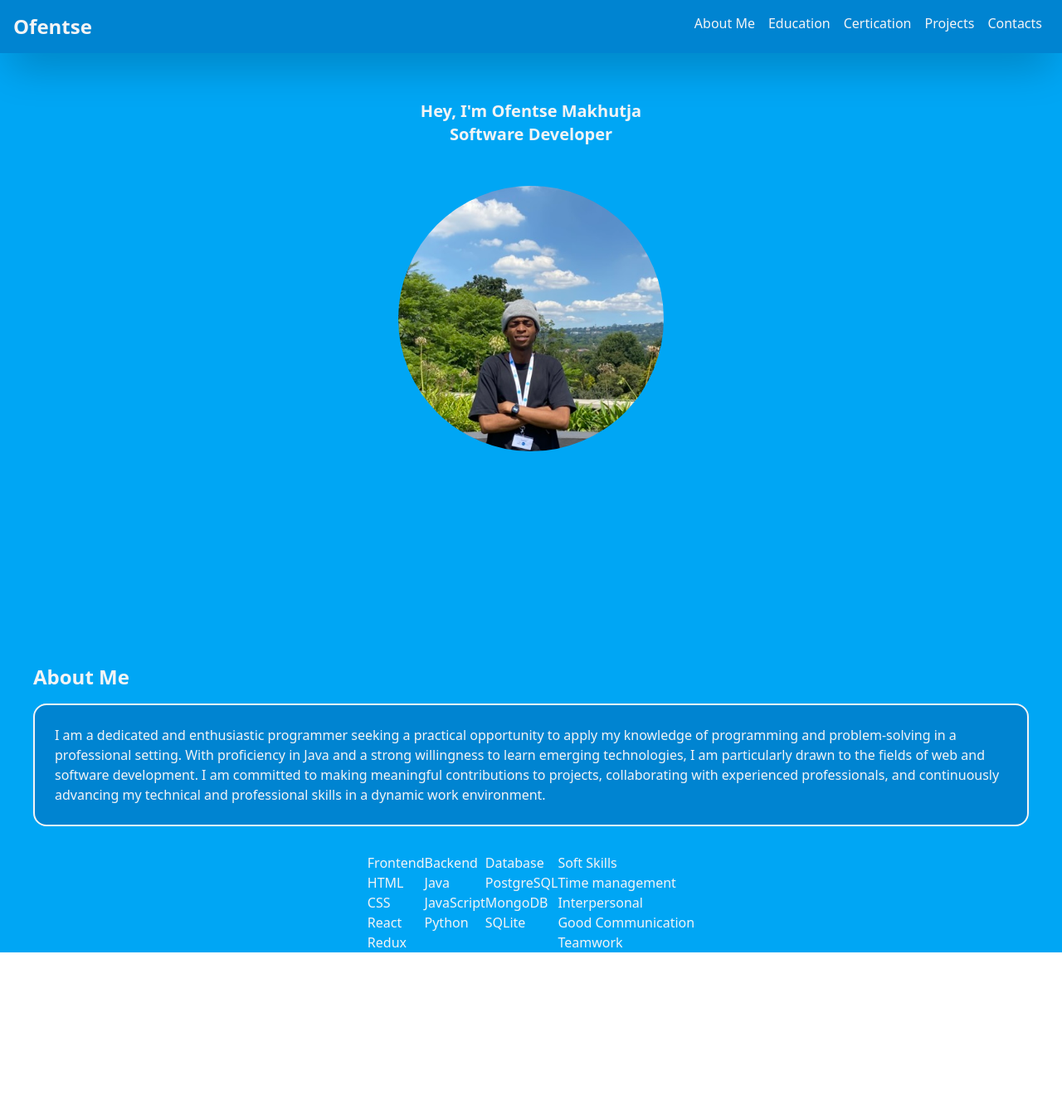
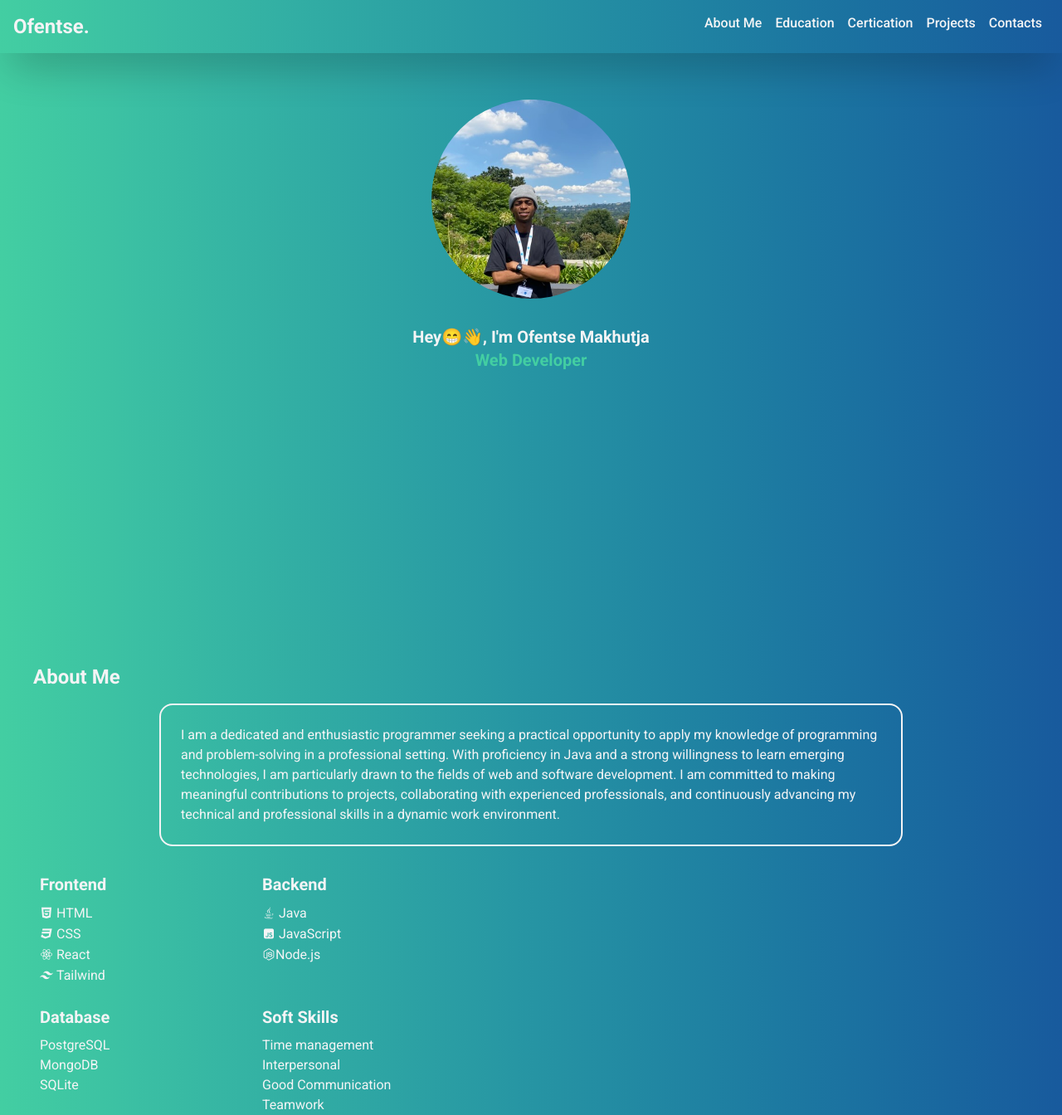
Before and after one commit to OfentseJ/react-personal-portfolio, a React (Vite) app in the folder frontend/: page / in a window 1280 px wide. Shown: the whole page at 83% size. Before the commit the page ends 1148 px from the top, so only its background shows below. Built offline with nearby package versions, Linux system fonts and the light colour scheme.

Commit message:
Refactor intro and about sections into BodySection
Merged IntroSection and AboutSection into a new BodySection component for improved structure and maintainability. Updated NavBar and App.jsx to use the new section, enhanced styling in index.css, and added Remix Icon CDN for skill icons.

```diff
--- a/frontend/index.html
+++ b/frontend/index.html
@@ -3,6 +3,10 @@
   <head>
     <meta charset="UTF-8" />
     <meta name="viewport" content="width=device-width, initial-scale=1.0" />
+    <link
+      rel="stylesheet"
+      href="https://cdn.jsdelivr.net/npm/remixicon@4.6.0/fonts/remixicon.min.css"
+    />
     <title>Personal Portfolio</title>
   </head>
   <body>
--- a/frontend/src/App.jsx
+++ b/frontend/src/App.jsx
@@ -1,14 +1,11 @@
-import { useState } from "react";
 import NavBar from "./components/NavBar";
-import IntroSection from "./components/IntroSection";
-import AboutSection from "./components/AboutSection";
+import BodySection from "./components/BodySection";
 
 function App() {
   return (
     <>
       <NavBar />
-      <IntroSection />
-      <AboutSection />
+      <BodySection />
     </>
   );
 }
--- a/frontend/src/components/AboutSection.jsx
+++ /dev/null
@@ -1,57 +0,0 @@
-export default function () {
-  return (
-    <section className="bg-sky-500 text-zinc-100 flex-col flex items-center space-y-8">
-      <div className="flex flex-col px-10">
-        <h1 className="font-bold text-2xl pb-4">About Me</h1>
-        <div className="bg-sky-600 p-6 rounded-2xl border-2">
-          <p>
-            I am a dedicated and enthusiastic programmer seeking a practical
-            opportunity to apply my knowledge of programming and problem-solving
-            in a professional setting. With proficiency in Java and a strong
-            willingness to learn emerging technologies, I am particularly drawn
-            to the fields of web and software development. I am committed to
-            making meaningful contributions to projects, collaborating with
-            experienced professionals, and continuously advancing my technical
-            and professional skills in a dynamic work environment.
-          </p>
-        </div>
-      </div>
-      <div className="flex">
-        <div>
-          <h3>Frontend</h3>
-          <ul>
-            <li>HTML</li>
-            <li>CSS</li>
-            <li>React</li>
-            <li>Redux</li>
-          </ul>
-        </div>
-        <div>
-          <h3>Backend</h3>
-          <ul>
-            <li>Java</li>
-            <li>JavaScript</li>
-            <li>Python</li>
-          </ul>
-        </div>
-        <div>
-          <h3>Database</h3>
-          <ul>
-            <li>PostgreSQL</li>
-            <li>MongoDB</li>
-            <li>SQLite</li>
-          </ul>
-        </div>
-        <div>
-          <h3>Soft Skills</h3>
-          <ul>
-            <li>Time management</li>
-            <li>Interpersonal</li>
-            <li>Good Communication</li>
-            <li>Teamwork</li>
-          </ul>
-        </div>
-      </div>
-    </section>
-  );
-}
--- /dev/null
+++ b/frontend/src/components/BodySection.jsx
@@ -0,0 +1,87 @@
+import image from "../assets/static/IMG_2189.JPEG";
+
+export default function BodySection() {
+  return (
+    <>
+      <section className="pt-30 endless-river min-h-[100vh] space-y-3 flex items-center flex-col">
+        <img src={image} className="rounded-full size-60 mb-8 " />
+        <div className="font-bold text-zinc-100 text-xl flex items-center flex-col ">
+          <p>Hey😁👋, I'm Ofentse Makhutja</p>
+          <p className="text-[#43cea2]">Web Developer</p>
+        </div>
+      </section>
+      <section
+        id="about-me"
+        className="endless-river text-zinc-100 items-center space-y-8"
+      >
+        <div className="flex flex-col px-10">
+          <h1 className="font-bold text-2xl pb-4">About Me</h1>
+          <div className=" p-6 rounded-2xl border-2 max-w-4xl m-auto">
+            <p>
+              I am a dedicated and enthusiastic programmer seeking a practical
+              opportunity to apply my knowledge of programming and
+              problem-solving in a professional setting. With proficiency in
+              Java and a strong willingness to learn emerging technologies, I am
+              particularly drawn to the fields of web and software development.
+              I am committed to making meaningful contributions to projects,
+              collaborating with experienced professionals, and continuously
+              advancing my technical and professional skills in a dynamic work
+              environment.
+            </p>
+          </div>
+        </div>
+        <div className="grid grid-cols-2 gap-6 ml-12 max-w-lg ">
+          <div>
+            <h3>Frontend</h3>
+            <ul>
+              <li>
+                <i class="ri-html5-fill"></i> HTML
+              </li>
+              <li>
+                <i class="ri-css3-fill"></i> CSS
+              </li>
+              <li>
+                <i class="ri-reactjs-fill"></i> React
+              </li>
+              <li>
+                <i class="ri-tailwind-css-fill"></i> Tailwind
+              </li>
+            </ul>
+          </div>
+          <div>
+            <h3>Backend</h3>
+            <ul>
+              <li>
+                <i class="ri-java-fill"></i> Java
+              </li>
+              <li>
+                <i class="ri-javascript-fill"></i> JavaScript
+              </li>
+              <li>
+                <i class="ri-nodejs-fill"></i>
+                Node.js
+              </li>
+            </ul>
+          </div>
+          <div>
+            <h3>Database</h3>
+            <ul>
+              <li>PostgreSQL</li>
+              <li>MongoDB</li>
+              <li>SQLite</li>
+            </ul>
+          </div>
+          <div>
+            <h3>Soft Skills</h3>
+            <ul>
+              <li>Time management</li>
+              <li>Interpersonal</li>
+              <li>Good Communication</li>
+              <li>Teamwork</li>
+            </ul>
+          </div>
+        </div>
+      </section>
+    </>
+  );
+}
--- a/frontend/src/components/IntroSection.jsx
+++ /dev/null
@@ -1,13 +0,0 @@
-import image from "../assets/static/IMG_2189.JPEG";
-
-export default function IntroSection() {
-  return (
-    <section className="pt-30 bg-sky-500 min-h-[100vh] space-y-3 flex items-center flex-col">
-      <div className="mb-12 font-bold text-zinc-100 text-xl flex items-center flex-col">
-        <p>Hey, I'm Ofentse Makhutja</p>
-        <p>Software Developer</p>
-      </div>
-      <img src={image} className="rounded-full size-80" />
-    </section>
-  );
-}
--- a/frontend/src/components/NavBar.jsx
+++ b/frontend/src/components/NavBar.jsx
@@ -1,10 +1,10 @@
 export default function NavBar() {
   return (
     <>
-      <div className="bg-sky-600 flex justify-between p-4 min-w-screen fixed shadow-2xl text-zinc-100">
-        <h1 className="font-bold text-2xl">Ofentse</h1>
+      <div className="endless-river flex justify-between p-4 min-w-screen fixed shadow-2xl text-zinc-100">
+        <h1 className="font-bold text-2xl">Ofentse.</h1>
         <div className="flex gap-4 pr-2 font-medium">
-          <a href="#">About Me</a>
+          <a href="#about-me">About Me</a>
           <a href="#">Education</a>
           <a href="#">Certication</a>
           <a href="#">Projects</a>
--- a/frontend/src/index.css
+++ b/frontend/src/index.css
@@ -1 +1,23 @@
+@import url('https://fonts.googleapis.com/css2?family=Asap:ital,wght@0,100..900;1,100..900&family=Roboto:ital,wght@0,100..900;1,100..900&display=swap');
 @import "tailwindcss";
+
+@theme{
+    --font-roboto: Roboto, "sans-serif"
+}
+@layer base{
+    h3{
+        @apply font-bold text-xl mb-2;
+    }
+    body{
+        @apply font-roboto;
+    }
+    html {
+        scroll-behavior: smooth;
+    }
+}
+
+@layer components{
+    .endless-river{
+        @apply bg-gradient-to-r from-[#43cea2] to-[#185a9d];
+    }
+}
```
